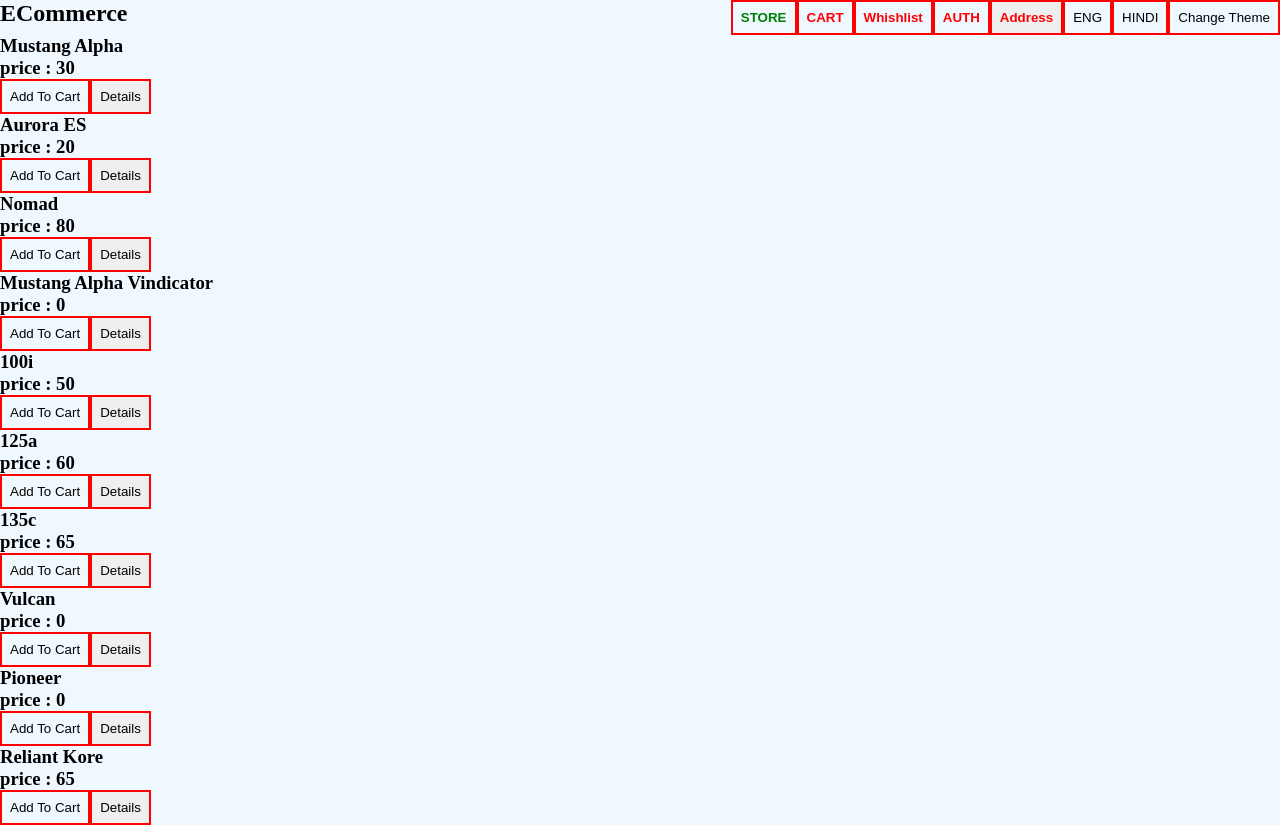
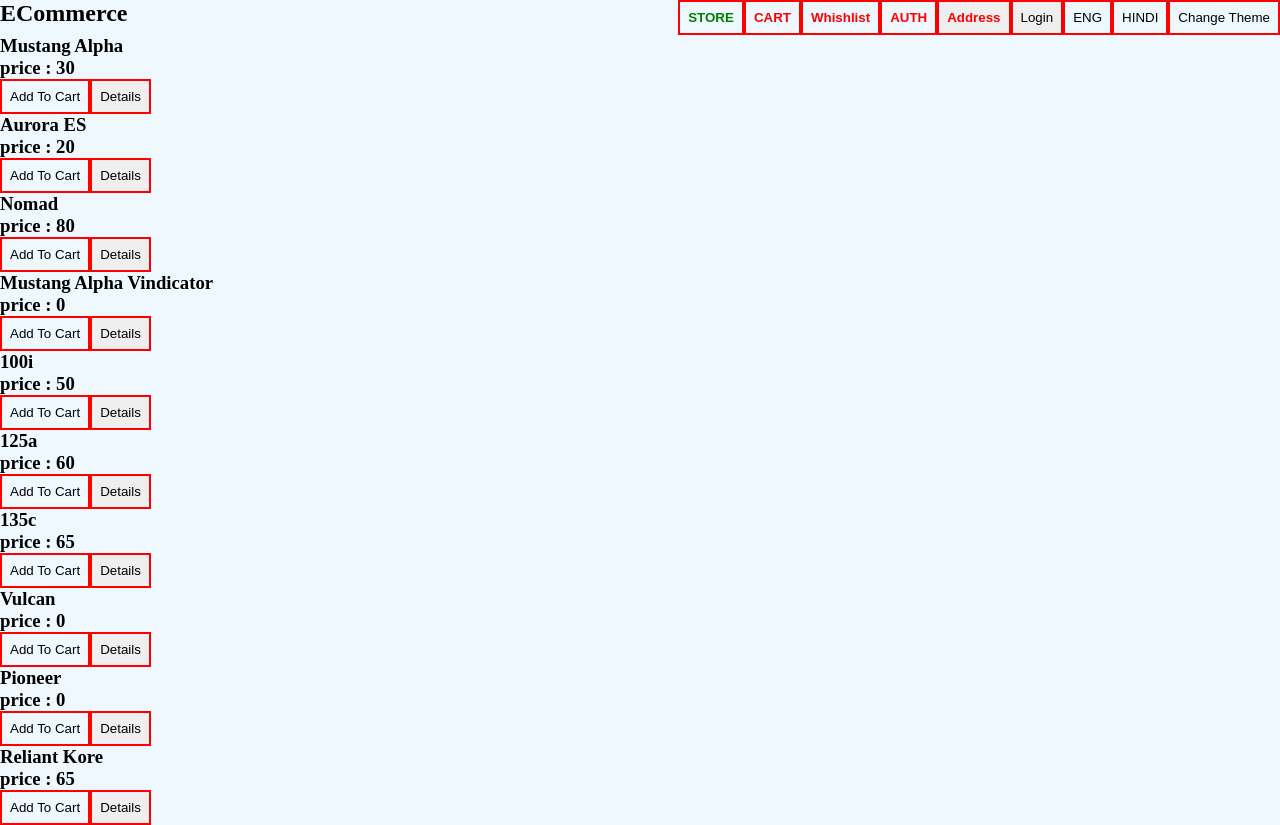
Before and after one commit to Tejs1/react-practise, a React (Create React App) app: page / in a window 1280 px wide. Built offline with nearby package versions, Linux system fonts and the light colour scheme.

Commit message:
login button

```diff
--- a/src/App.js
+++ b/src/App.js
@@ -1,3 +1,4 @@
+import { useState } from "react";
 import { Route, Routes } from "react-router-dom";
 import { Cart } from "./Components/Cart";
 import { Nav } from "./Components/Nav";
@@ -7,14 +8,15 @@ import { ProductListing } from "./Components/ProductListing";
 import { Product } from "./Components/Product";
 import { Address } from "./Components/address";
 import { useTheme } from "./Context/theme-context";
+import { useLogin } from "./Context/auth-context";
 import User from "./Components/User";
 function App() {
-  const login = true;
   const { theme } = useTheme();
+  const { login } = useLogin();
   return (
     <div className={`app ${theme}`}>
       <div className="app-body">
-        <Nav />
+        <Nav state={useState(false)} />
         <main>
           <Routes>
             <Route path="/" element={<ProductListing />} />
--- a/src/Components/Nav.js
+++ b/src/Components/Nav.js
@@ -1,10 +1,13 @@
 import { NavLink } from "react-router-dom";
+import { useLogin } from "../Context/auth-context";
 import { useLocal } from "../Context/localisation-context";
 import { useTheme } from "../Context/theme-context";
 
-export function Nav() {
+export function Nav({ state }) {
+  const { login, handleLogin } = useLogin();
   const { theme, changeTheme } = useTheme();
   const { changeLang } = useLocal();
+
   function getStyle() {
     const active = {
       fontWeight: "bold",
@@ -46,6 +49,7 @@ export function Nav() {
             Address
           </NavLink>
         </button>
+        <button onClick={handleLogin}>{login ? "Logout" : "Login"}</button>
 
         <button className={theme} onClick={changeLang} value="ENG">
           ENG
--- /dev/null
+++ b/src/Context/auth-context.js
@@ -0,0 +1,20 @@
+import { createContext, useContext, useState } from "react";
+const defaultValue = {
+  login: false,
+};
+const LoginContext = createContext(defaultValue);
+const LoginProvider = ({ children }) => {
+  const [login, setLogin] = useState(false);
+  function handleLogin() {
+    setLogin((login) => (login ? false : true));
+  }
+  return (
+    <>
+      <LoginContext.Provider value={{ login, handleLogin }}>
+        {children}
+      </LoginContext.Provider>
+    </>
+  );
+};
+const useLogin = () => useContext(LoginContext);
+export { LoginProvider, useLogin };
--- a/src/index.js
+++ b/src/index.js
@@ -6,11 +6,13 @@ import { App } from "./App";
 import { CartProvider } from "./Context/cart-context";
 import { ThemeProvider } from "./Context/theme-context";
 import { LocalProvider } from "./Context/localisation-context";
+import { LoginProvider } from "./Context/auth-context";
 const rootElement = document.getElementById("root");
 
 ReactDOM.render(
   <StrictMode>
     <BrowserRouter>
+      <LoginProvider>
         <ThemeProvider>
           <CartProvider className="dark">
             <LocalProvider>
@@ -18,6 +20,7 @@ ReactDOM.render(
             </LocalProvider>
           </CartProvider>
         </ThemeProvider>
+      </LoginProvider>
     </BrowserRouter>
   </StrictMode>,
   rootElement
```
Lines whose indentation alone changed are shown as unchanged.
